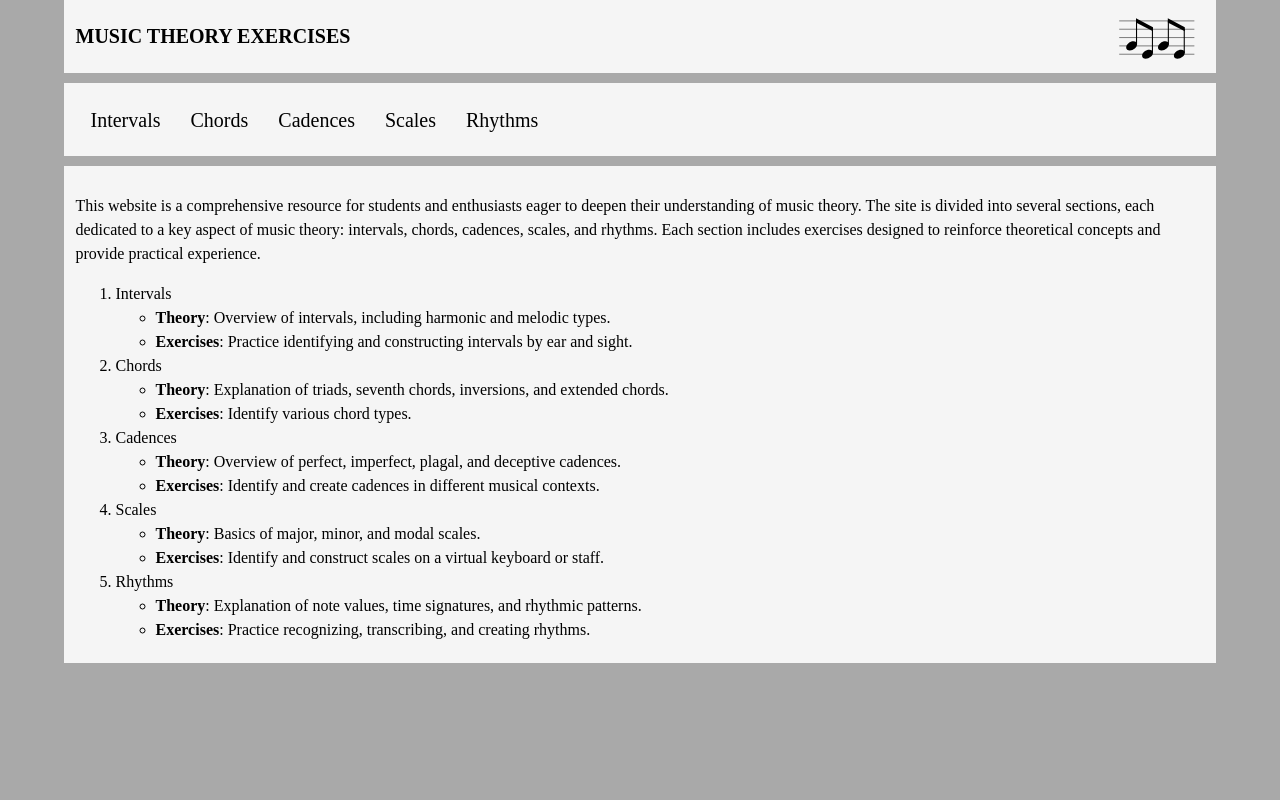
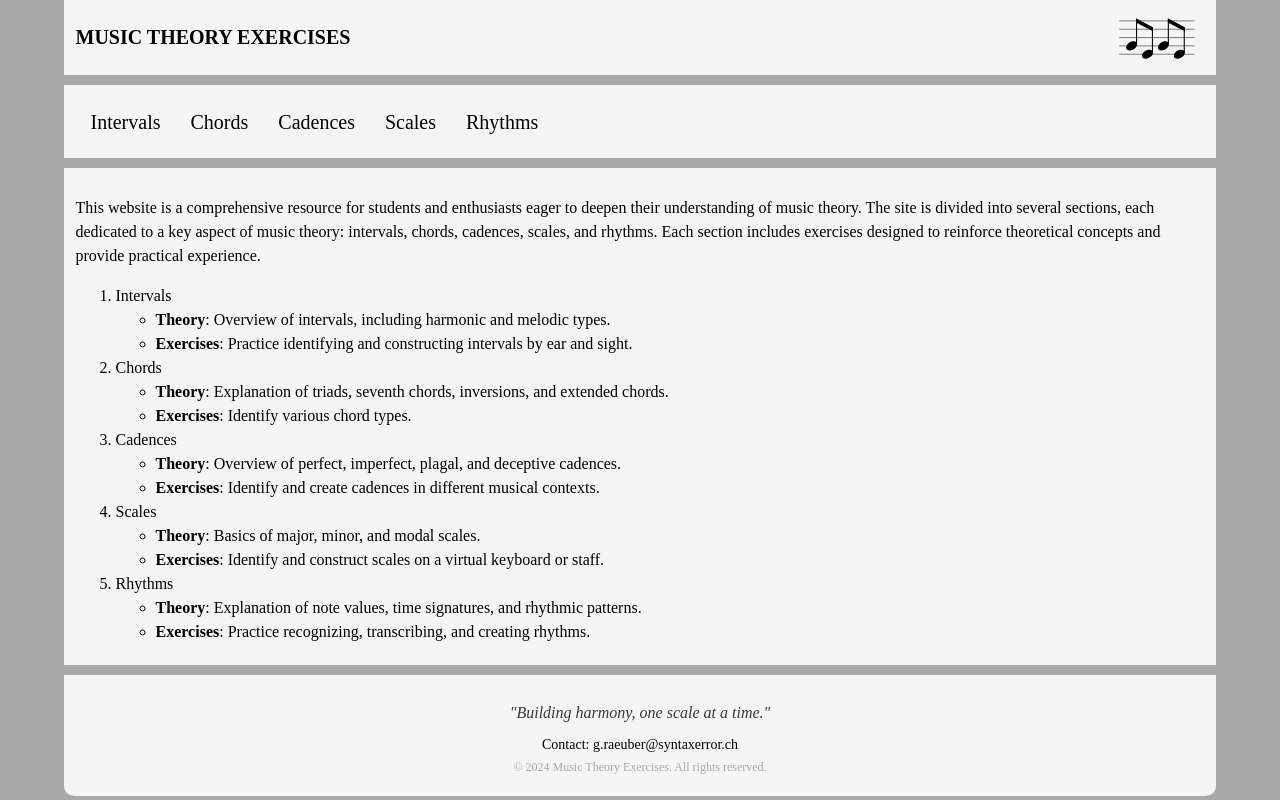
Before and after one commit to gerauber/music_theory_exercises, a PHP site: page / in a window 1280 px wide. Run offline with PHP 8.4, Linux system fonts and the light colour scheme.

Commit message:
add footer

```diff
--- a/index.php
+++ b/index.php
@@ -9,7 +9,7 @@
 <body>
     <header>
         <h1><a href="index.php" style="text-decoration:none;">Music Theory Exercises</a></h1>
-        <img src="pictures/logo.svg" alt="Gege logo">
+        <a href="https://github.com/gerauber"><img src="pictures/logo.svg" alt="Gege logo"></a>
     </header>
 
     <nav>
@@ -113,4 +113,15 @@
         </form> -->
     </main>
 </body>
+<footer>
+    <div class="footer-quote">
+        <p>"Building harmony, one scale at a time."</p>
+    </div>
+    <div class="footer-contact">
+        <p>Contact: <a href="mailto:g.raeuber@syntaxerror.ch">g.raeuber@syntaxerror.ch</a></p>
+    </div>
+    <div class="footer-copyright">
+        <p>&copy; 2024 Music Theory Exercises. All rights reserved.</p>
+    </div>
+</footer>
 </html>
--- a/style.css
+++ b/style.css
@@ -173,6 +173,71 @@ tr:nth-child(even) {
 
 
 
+main + footer {
+    margin-top: 10px;
+}
+
+/* Footer styling */
+footer {
+    background-color: whitesmoke;
+    color: black;
+    padding: 20px;
+    text-align: center;
+    border-radius: 0 0 10px 10px;
+    display: flex;
+    flex-direction: column;
+    align-items: center;
+}
+
+/* Footer quote */
+.footer-quote {
+    font-size: 1.6rem;
+    font-style: italic;
+    color: rgb(58, 58, 58);
+    margin-bottom: -10px;
+    margin-top: -10px;
+}
+
+/* Footer contact */
+.footer-contact p {
+    font-size: 1.4rem;
+    color: black;
+    margin: 3px;
+}
+
+/* Footer contact link */
+.footer-contact a {
+    color: black;
+    text-decoration: none;
+}
+
+.footer-contact a:hover {
+    text-decoration: underline;
+}
+
+/* Footer copyright */
+.footer-copyright p {
+    font-size: 1.2rem;
+    color: #aaa;
+    margin: 0;
+}
+
+/* Adjust padding and spacing for smaller screens */
+@media (max-width: 768px) {
+    footer {
+        padding: 30px 10px;
+    }
+
+    .footer-quote,
+    .footer-contact p,
+    .footer-copyright p {
+        font-size: 1.4rem;
+    }
+}
+
+
+
+
 
   /* setup for the submit button */
 
```
